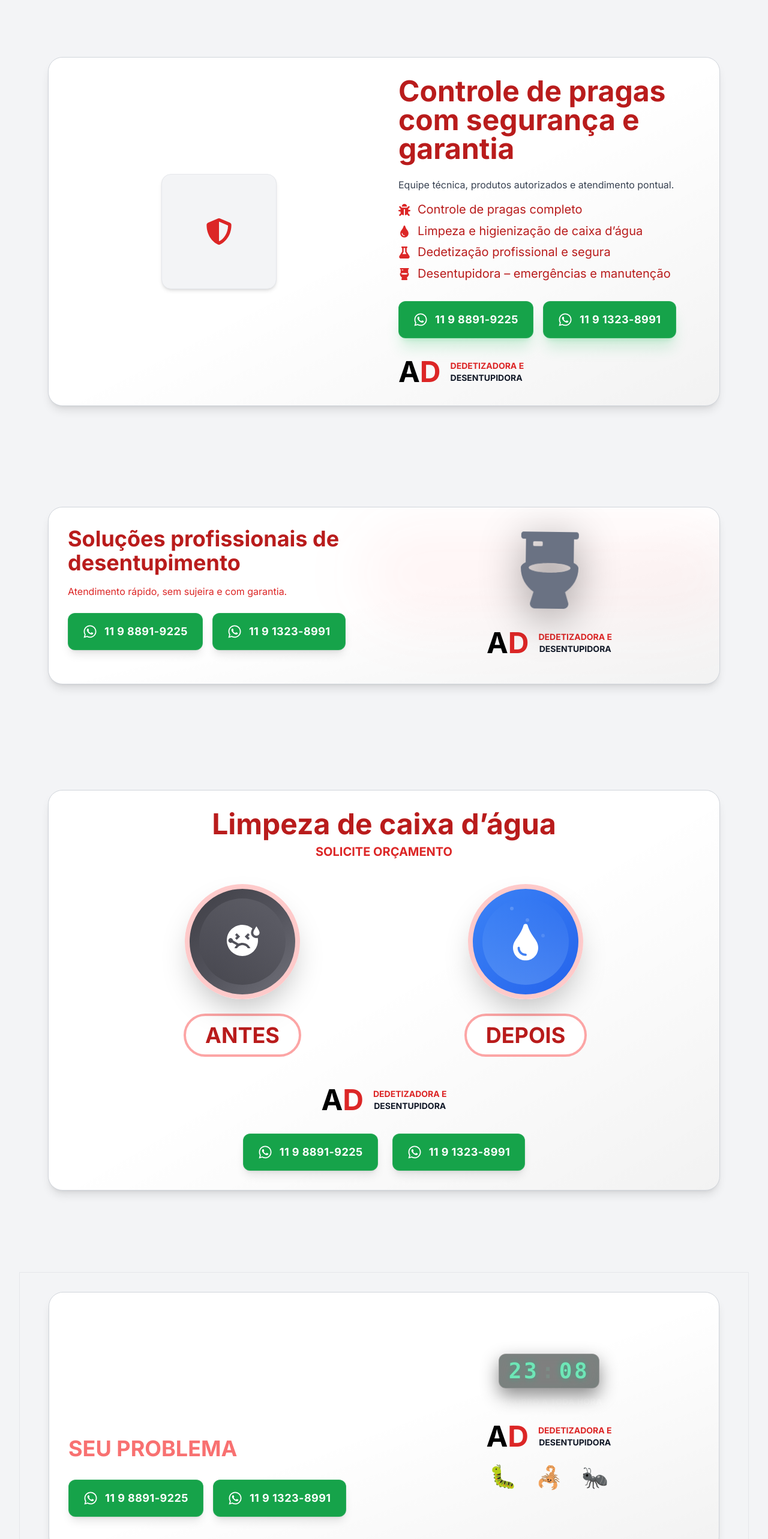
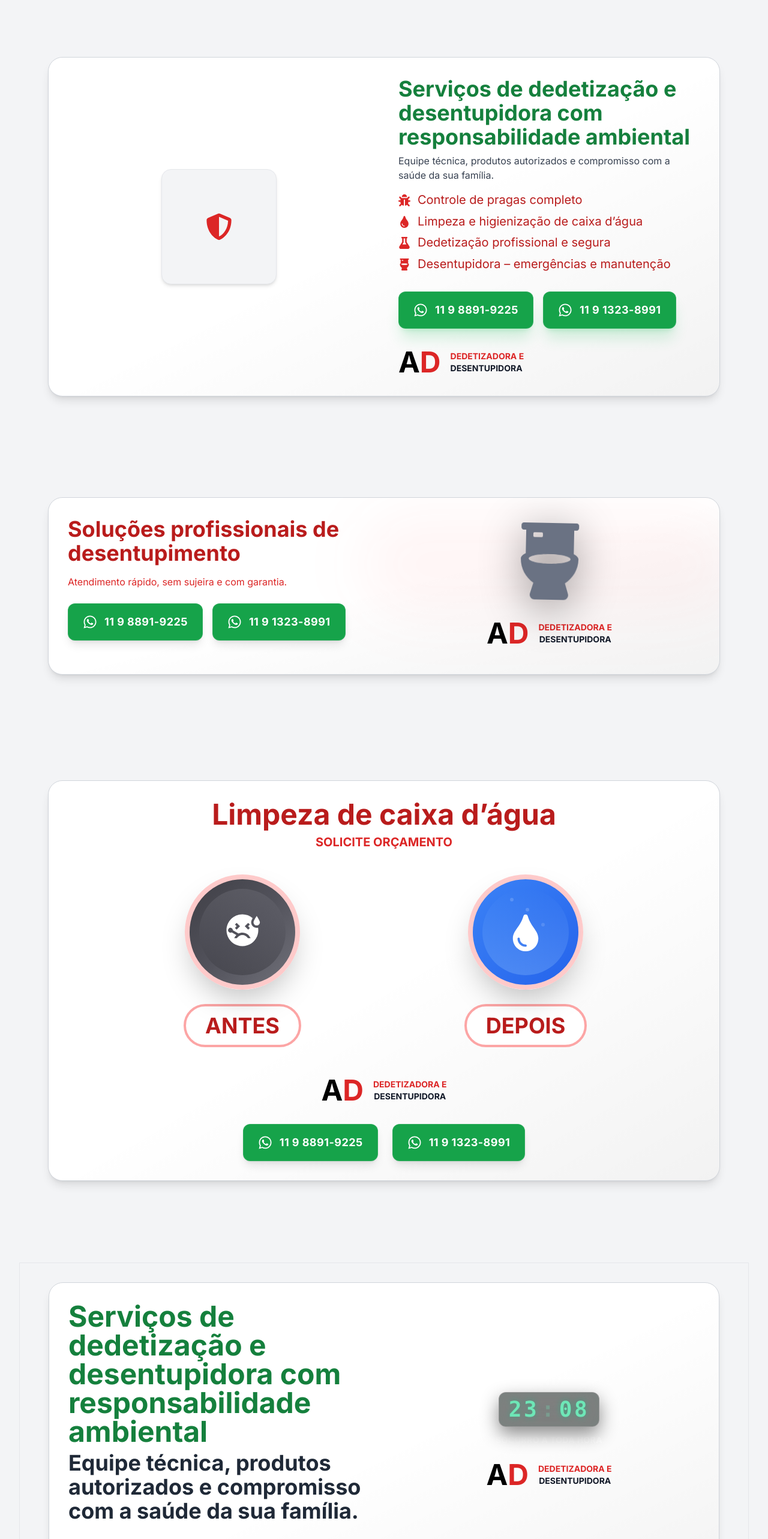
Before and after one commit to elton-peixoto-lu/-ad-dedetizadora-desintupidora, a React (Vite) app: page / in a window 1280 px wide. Shown: the part 1740-4306 px from the top of the page at 60% size. Built offline with nearby package versions, Linux system fonts and the light colour scheme.

Commit message:
palette(green): aplicar gray-50/700/800 e green-700; tipografia hierárquica; QR codes sóbrios; remover emojis remanescentes; CTA WhatsApp mantém verde

```diff
--- a/src/components/sections/CockroachSection.jsx
+++ b/src/components/sections/CockroachSection.jsx
@@ -53,16 +53,16 @@ export const CockroachSection = () => {
           >
             <motion.h2
               className={cn(
-                'font-black mb-6',
-                isMobile ? 'text-3xl' : 'text-4xl md:text-5xl'
+                'font-bold mb-2 text-green-700',
+                isMobile ? 'text-2xl' : 'text-3xl md:text-4xl'
               )}
               initial={{ opacity: 0, y: 30 }}
               animate={{ opacity: 1, y: 0 }}
               transition={{ duration: 0.6, delay: 0.4 }}
             >
-              Controle de pragas com segurança e garantia
+              Serviços de dedetização e desentupidora com responsabilidade ambiental
             </motion.h2>
-            <p className="text-gray-700 mb-4">Equipe técnica, produtos autorizados e atendimento pontual.</p>
+            <p className="text-gray-700 mb-4">Equipe técnica, produtos autorizados e compromisso com a saúde da sua família.</p>
             <motion.ul
               className="text-left mx-auto md:mx-0 max-w-xl mb-6 md:mb-8"
               initial={{ opacity: 0 }}
--- a/src/components/sections/PestControlSection.jsx
+++ b/src/components/sections/PestControlSection.jsx
@@ -21,11 +21,7 @@ export const PestControlSection = () => {
     secondary: '1913238991'
   };
 
-  const pests = [
-    { emoji: '🐛', position: 'top-0 left-0', size: 'text-4xl md:text-5xl lg:text-6xl' },
-    { emoji: '🦂', position: 'top-0 right-0', size: 'text-3xl md:text-4xl lg:text-5xl' },
-    { emoji: '🐜', position: 'bottom-0 left-1/4', size: 'text-2xl md:text-3xl lg:text-4xl' }
-  ];
+  const pests = [];
 
   return (
     <section className={companyClasses.section.pestControl}>
@@ -42,7 +38,7 @@ export const PestControlSection = () => {
           {/* Lado esquerdo - Texto */}
           <motion.div
             className={cn(
-              'text-white text-center',
+              'text-gray-900 text-center',
               !isMobile ? 'lg:text-left lg:order-1' : 'order-2'
             )}
             initial={{ opacity: 0, x: -50 }}
@@ -51,29 +47,26 @@ export const PestControlSection = () => {
           >
             <motion.h2
               className={cn(
-                'font-black mb-6',
+                'font-black mb-2 text-green-700',
                 isMobile ? 'text-3xl' : 'text-4xl md:text-5xl'
               )}
               initial={{ opacity: 0, y: 30 }}
               animate={{ opacity: 1, y: 0 }}
               transition={{ duration: 0.6, delay: 0.2 }}
             >
-              DEDETIZAÇÃO<br />
-              ESCORPIÃO<br />
-              OU CUPIM
+              Serviços de dedetização e desentupidora com responsabilidade ambiental
             </motion.h2>
 
             <motion.h3
               className={cn(
-                'font-black mb-6 md:mb-8',
+                'font-semibold mb-6 md:mb-8 text-gray-800',
                 isMobile ? 'text-2xl' : 'text-3xl md:text-4xl'
               )}
               initial={{ opacity: 0, y: 30 }}
               animate={{ opacity: 1, y: 0 }}
               transition={{ duration: 0.6, delay: 0.4 }}
             >
-              NÓS RESOLVEMOS<br />
-              <span className="text-red-400">SEU PROBLEMA</span>
+              Equipe técnica, produtos autorizados e compromisso com a saúde da sua família.
             </motion.h3>
 
             <motion.div
```
